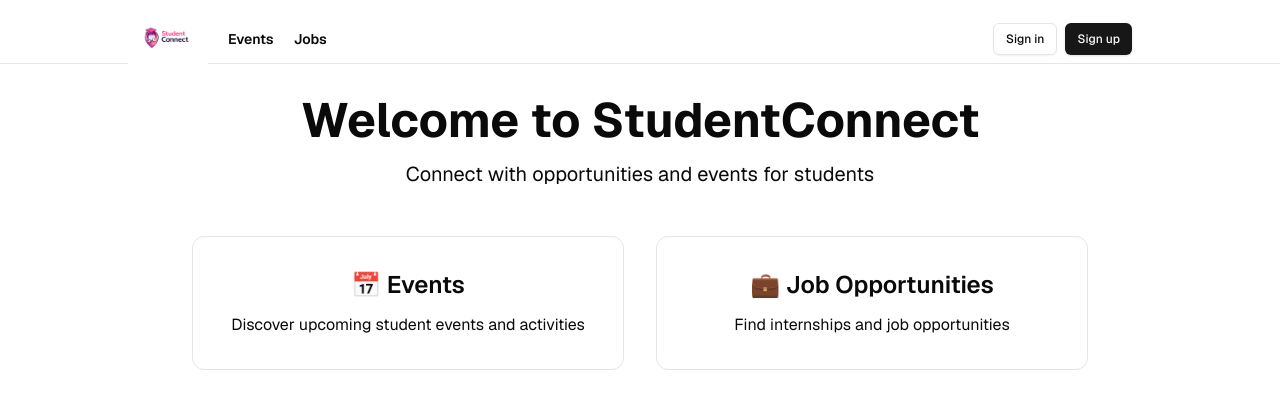
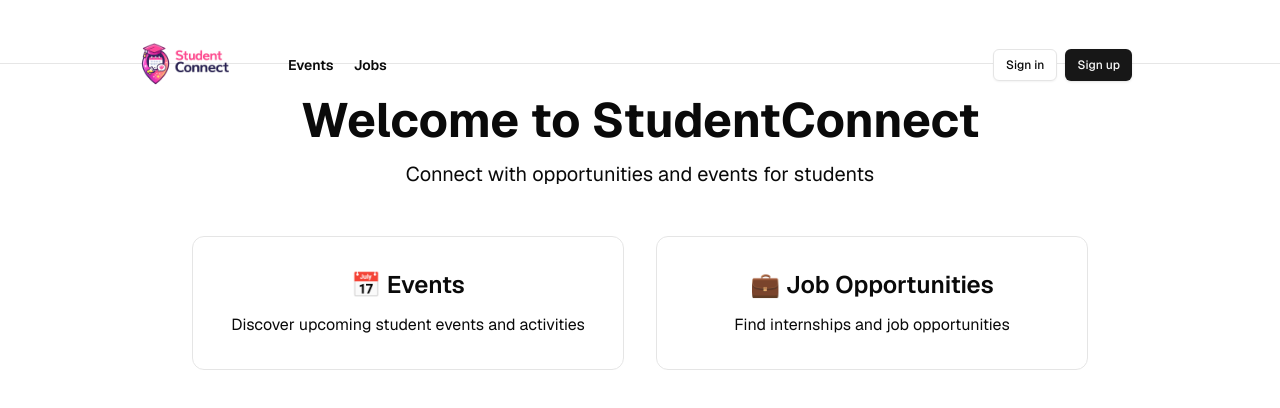
Before and after one commit to theahollon/studentconnect, a Next.js app in the folder studentconnect/: page / in a window 1280 px wide. Shown: the top 408 px of the page. Built offline with nearby package versions, Linux system fonts and the light colour scheme; no server answers.

Commit message:
feat: update logo image and size for improved branding and layout

```diff
--- a/studentconnect/app/layout.tsx
+++ b/studentconnect/app/layout.tsx
@@ -41,12 +41,12 @@ export default function RootLayout({
             <nav className="w-full border-b border-b-foreground/10 h-16 bg-white/80 backdrop-blur-sm">
               <div className="w-full max-w-5xl mx-auto flex justify-between items-center p-3 px-5 text-sm">
                 <div className="flex gap-5 items-center font-semibold">
-                  <Link href="/" className="hover:opacity-80 transition-opacity -ml-5">
+                  <Link href="/" className="hover:opacity-80 transition-opacity -ml-10">
                     <Image
-                      src="/images/studentconnectrikitg.png"
+                      src="/images/StudentConnect2.png"
                       alt="StudentConnect logo"
-                      width={80}
-                      height={80}
+                      width={160}
+                      height={160}
                       className="object-contain"
                     />
                   </Link>
```
Also changed, not shown: studentconnect/public/images/StudentConnect2.png (added), studentconnect/public/images/studentconnectrikitg.png (deleted).
